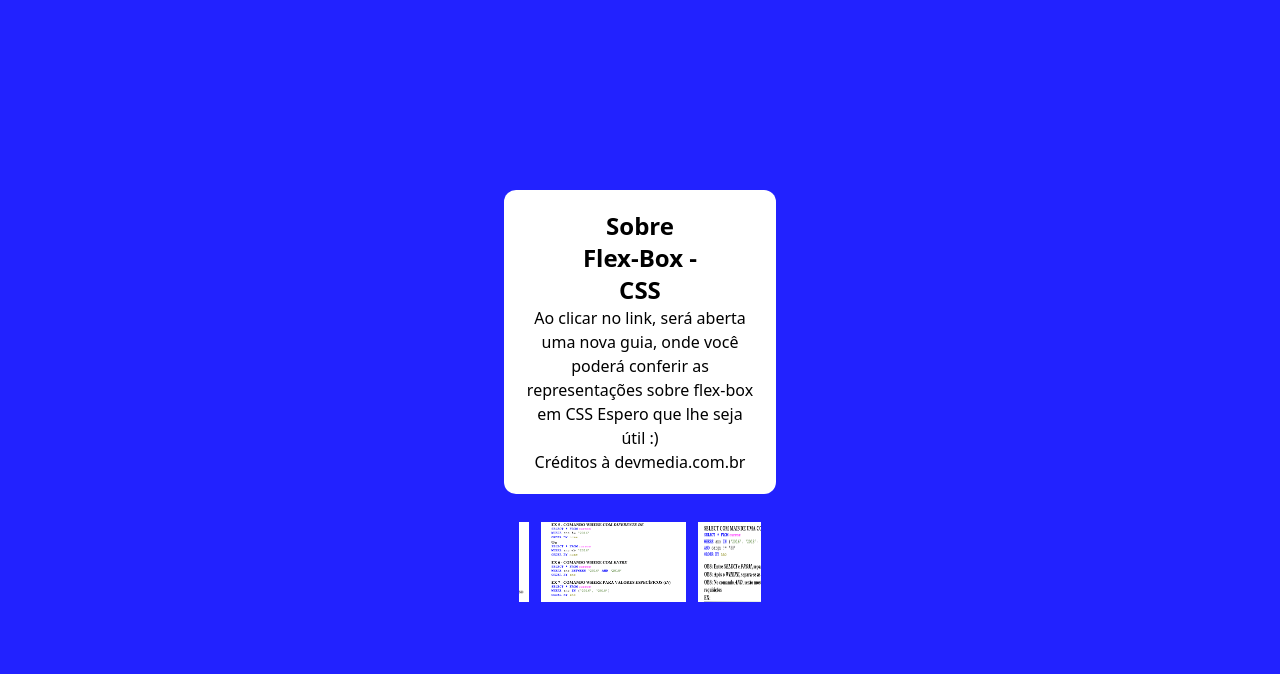
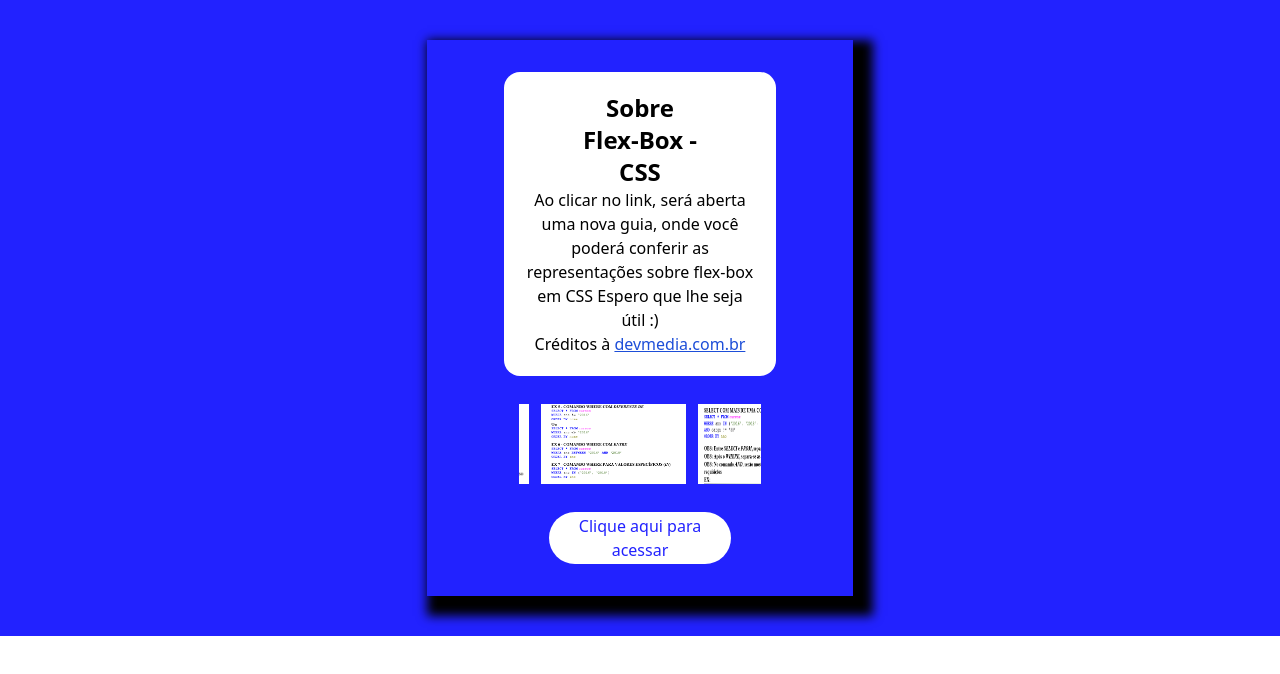
Before and after one commit to mferreiradb/help-dev, a React (Vite) app in the folder help-dev-react/: page / in a window 1280 px wide. Shown: the top 674 px of the page. Built offline with nearby package versions, Linux system fonts and the light colour scheme.

Commit message:
Alterações no design do card

```diff
--- a/help-dev-react/src/App.jsx
+++ b/help-dev-react/src/App.jsx
@@ -1,3 +1,4 @@
+import React from 'react'
 import { Card } from './components/Card'
 
 export default function App() {
--- a/help-dev-react/src/components/Card/index.jsx
+++ b/help-dev-react/src/components/Card/index.jsx
@@ -1,3 +1,5 @@
+import './style.css'
+
 import Teste from '../../assets/mysql-1.png'
 import Teste3 from '../../assets/mysql-2.png'
 import Teste5 from '../../assets/mysql-3.png'
@@ -5,17 +7,17 @@ import Teste6 from '../../assets/mysql-4.png'
 
 export const Card = () => {
     return (
-        <main className='bg-blue-project h-screen flex
-        items-center justify-center'>
-            <section className='flex flex-col items-center justify-center p-8 space-y-5 xl:w-1/3'>
+        <main className='bg-blue-project flex
+        items-center justify-center flex-wrap'>
+            <section className='m-10 shadow-card flex flex-col items-center justify-center p-8 space-y-5 xl:w-1/3'>
 
-                <article className='bg-white rounded-xl p-5 flex flex-col items-center text-center justify-center w-3/4'>
+                <article className='bg-white rounded-2xl p-5 flex flex-col items-center text-center justify-center w-3/4'>
                     <h3 className='w-2/3 xl:w-2/4 text-2xl text-black font-semibold'>Sobre Flex-Box - CSS</h3>
                     <p>
                         Ao clicar no link, será aberta uma nova guia, onde você poderá conferir as representações sobre flex-box em CSS
                         Espero que lhe seja útil :)
                     </p>
-                    <p>Créditos à <a href='devmedia.com.br'>devmedia.com.br</a></p>
+                    <p>Créditos à <a className='underline text-blue-700' href='devmedia.com.br'>devmedia.com.br</a></p>
                 </article>
 
                 <figure className='space-x-3 px-5 py-2 overflow-x-scroll flex w-2/3 justify-center items-center'>
@@ -24,6 +26,7 @@ export const Card = () => {
                     <img className='h-20 w-40' src={Teste5} alt='teste' />
                     <img className='h-20 w-40' src={Teste6} alt='teste' />
                 </figure>
+                <a className='text-blue-project bg-white text-center py-0.5 w-2/4 rounded-full hover:text-white hover:bg-blue-project shadow-hover' href=''>Clique aqui para acessar</a>
             </section>
         </main>
     )
--- /dev/null
+++ b/help-dev-react/src/components/Card/style.css
@@ -0,0 +1,9 @@
+.shadow-card {
+    box-shadow: 10px 10px 10px 10px;
+}
+
+.shadow-hover:hover {
+    background-color: #2222FF;
+    color: #fff;
+    box-shadow: 0 0 10px #fff;
+}
```
